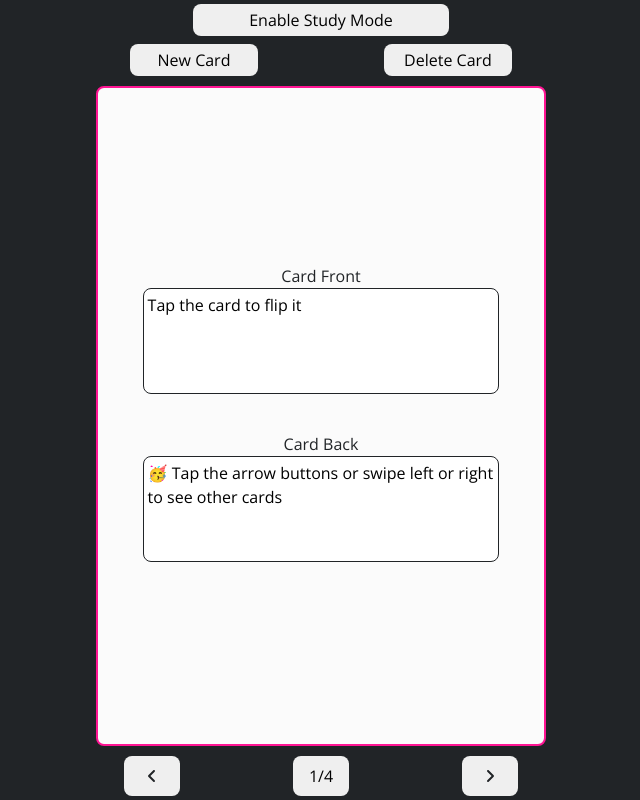
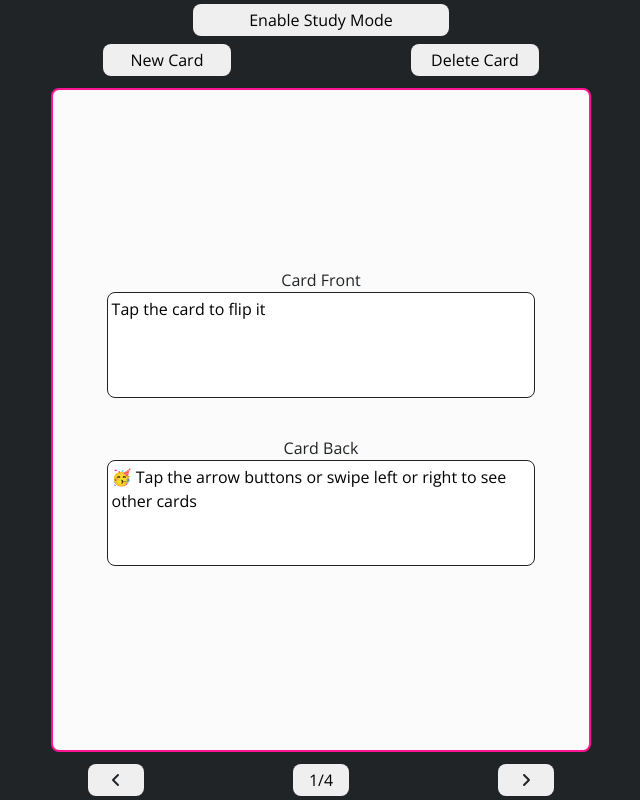
Before and after one commit to luiswoohoo/flashcards_app, a React (Vite) app: page / in a window 1280 px wide. Both pictures are taken after a click on the button "Enable Edit Mode". Shown: the whole page, without its empty margins (319-959 px from the left). Built offline with nearby package versions, Linux system fonts and the light colour scheme.

Commit message:
Styled Component refactoring

```diff
--- a/src/App.jsx
+++ b/src/App.jsx
@@ -36,6 +36,9 @@ function App() {
 }
 
 const Wrapper = styled.div`
+    width: 100dvw;
+    height: 100dvh;
+
     display: flex;
     align-items: center;
     justify-content: center;
--- a/src/components/CardNav.jsx
+++ b/src/components/CardNav.jsx
@@ -1,6 +1,7 @@
 import React from 'react'
 
 import styled from 'styled-components'
+import * as Styled from './Styles'
 
 import { SVGBackArrow, SVGNextArrow } from './SVGIcons'
 
@@ -25,28 +26,17 @@ const Wrapper = styled.div`
     gap: 1rem;
     justify-content: space-around;
 
-    margin: 4px;
-    margin-top: 10px;
+    margin-top: 8px;
 
     color: var(--theme-dark-primary);
 `
 
-const Button = styled.button`
-    border: none;
-    border-radius: 8px;
-
-    padding: 0;
-
-    text-align: center;
-`
-
-const CardNavButton = styled(Button)`
+const CardNavButton = styled(Styled.Button)`
     display: flex;
     align-items: center;
     justify-content: center;
     width: 3.5rem;
-    height: 2.5rem;
-    padding: 8px;
+    height: 2rem;
 `
 
 export default CardNav
--- a/src/components/MenuNav.jsx
+++ b/src/components/MenuNav.jsx
@@ -1,6 +1,7 @@
 import React from 'react'
 
 import styled from 'styled-components'
+import * as Styled from './Styles'
 
 function MenuNav({ changeMode, isStackEmpty, studyMode }) {
     return (
@@ -12,19 +13,11 @@ function MenuNav({ changeMode, isStackEmpty, studyMode }) {
     )
 }
 
-const Button = styled.button`
-    border: none;
-    border-radius: 8px;
+const ChangeModeButton = styled(Styled.Button)`
+    width: 16rem;
 
-    padding: 0;
-
-    text-align: center;
-`
-
-const ChangeModeButton = styled(Button)`
-    width: 16rem;
-    margin: 4px auto;
-    padding: 4px;
+    margin-left: auto;
+    margin-right: auto;
 `
 
 export default MenuNav
--- a/src/components/Stack.jsx
+++ b/src/components/Stack.jsx
@@ -223,9 +223,11 @@ function Stack({ stackID, cards, setStackOfCards }) {
 const StackWrapper = styled.div`
     display: flex;
     flex-direction: column;
-    width: 100dvw;
-    height: 100dvh;
-    max-width: 500px;
+
+    width: 100%;
+    height: 100%;
+
+    max-width: 600px;
     max-height: 1000px;
 
     font-family: 'Open Sans', sans-serif;
--- a/src/components/StackNav.jsx
+++ b/src/components/StackNav.jsx
@@ -1,8 +1,9 @@
 import React from 'react'
 
 import styled from 'styled-components'
+import * as Styled from './Styles'
 
-function StackNav({newCard, deleteCard, isStackEmpty}) {
+function StackNav({ newCard, deleteCard, isStackEmpty }) {
     return (
         <Wrapper>
             <StackNavButton onClick={newCard}>New Card</StackNavButton>
@@ -18,24 +19,13 @@ const Wrapper = styled.div`
     gap: 1rem;
     justify-content: space-around;
 
-    margin: 4px;
-    margin-bottom: 10px;
+    margin-bottom: 8px;
 
     color: var(--theme-dark-primary);
 `
 
-const Button = styled.button`
-    border: none;
-    border-radius: 8px;
-
-    padding: 0;
-
-    text-align: center;
-`
-
-const StackNavButton = styled(Button)`
+const StackNavButton = styled(Styled.Button)`
     width: 8rem;
-    padding: 4px;
 `
 
 export default StackNav
--- /dev/null
+++ b/src/components/Styles.jsx
@@ -0,0 +1,13 @@
+import styled from 'styled-components'
+
+const Button = styled.button`
+    border: none;
+    border-radius: 8px;
+
+    margin: 4px;
+    padding: 4px;
+
+    text-align: center;
+`
+
+export { Button }
```
